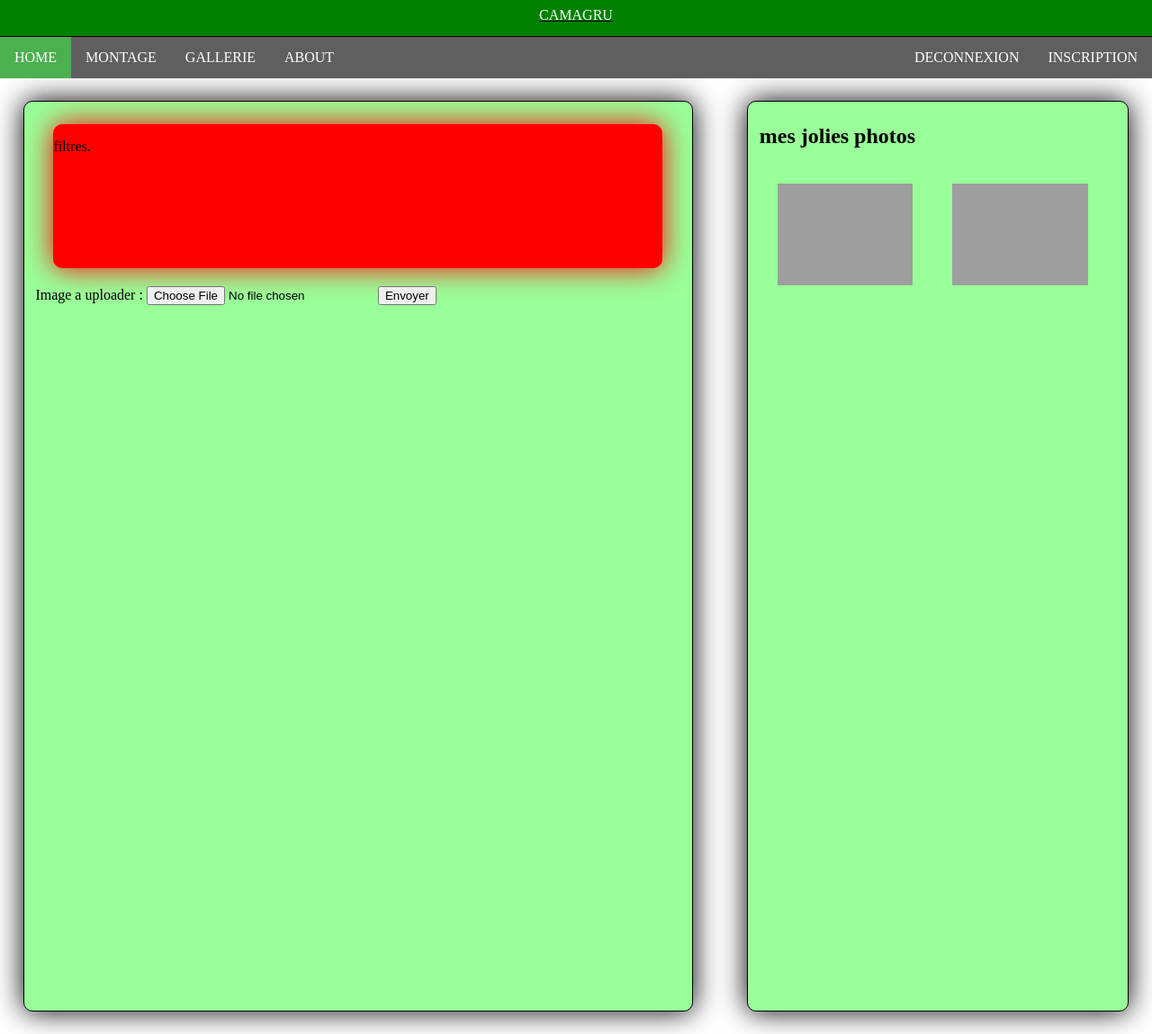
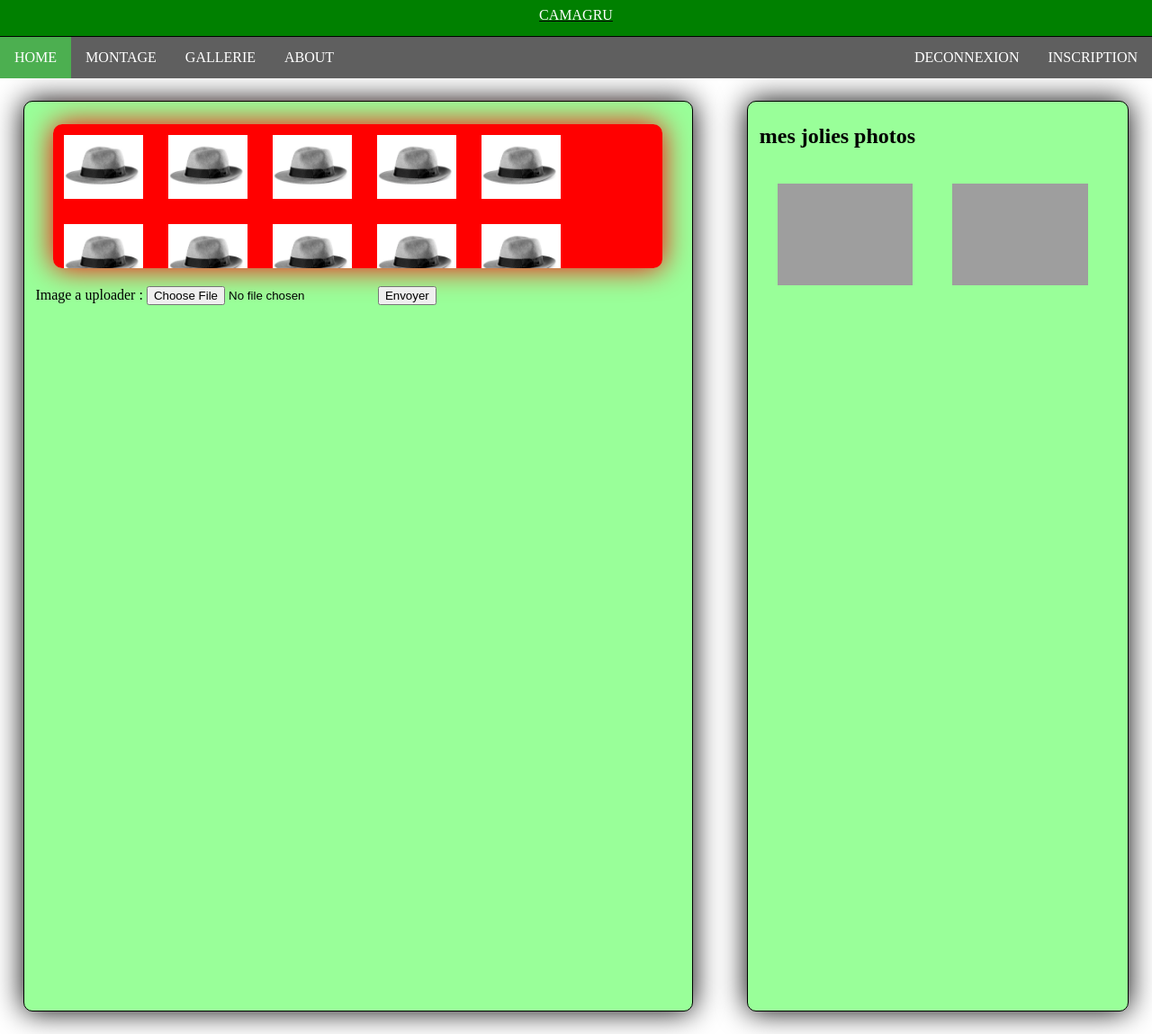
Before and after one commit to pablo-a/camagru, a PHP site: page /montage.php in a window 1280 px wide. Shown: the whole page at 90% size. Run offline with PHP 8.4, Linux system fonts and the light colour scheme; a user stored in the database is signed in; data comes from the database, SQL or seed files in the repository; data that the repository does not hold is empty; grey boxes are pictures that could not be loaded.

Commit message:
pas grand chose de nouveau

```diff
--- a/css/montage.css
+++ b/css/montage.css
@@ -39,7 +39,7 @@
 	background-color: red;
 	border-radius: 10px;
 	box-shadow: 0 0 2em red;
-	overflow-x: auto;
+	overflow-y: auto;
 }
 
 #video, #canvas, #canvas_upload {
@@ -96,3 +96,9 @@ textarea {
 	padding: 10px;
 	font-size: 1em;
 }
+
+.filtre {
+	width: 13%;
+	height: auto;
+	margin: 12px;
+}
--- a/montage.php
+++ b/montage.php
@@ -39,9 +39,18 @@ include_once('webcam.php');
     ?>
                 <div class="main">
                     <div class="filtres">
-                        <p>
-                            filtres.
-                        </p>
+                        <img src="chapeau.png" alt="chapeau" class="filtre" id="imagechapeau"/>
+                        <img src="chapeau.png" alt="chapeau" class="filtre"/>
+                        <img src="chapeau.png" alt="chapeau" class="filtre"/>
+                        <img src="chapeau.png" alt="chapeau" class="filtre"/>
+                        <img src="chapeau.png" alt="chapeau" class="filtre"/>
+                        <img src="chapeau.png" alt="chapeau" class="filtre"/>
+                        <img src="chapeau.png" alt="chapeau" class="filtre"/>
+                        <img src="chapeau.png" alt="chapeau" class="filtre"/>
+                        <img src="chapeau.png" alt="chapeau" class="filtre"/>
+                        <img src="chapeau.png" alt="chapeau" class="filtre"/>
+                        <img src="chapeau.png" alt="chapeau" class="filtre"/>
+                        <img src="chapeau.png" alt="chapeau" class="filtre"/>
                     </div>
                     <div class="montage">
 
```
Also changed, not shown: alpha.php (added, +31 -0 lines), chapeau.png (added), orangecool.png (added).
